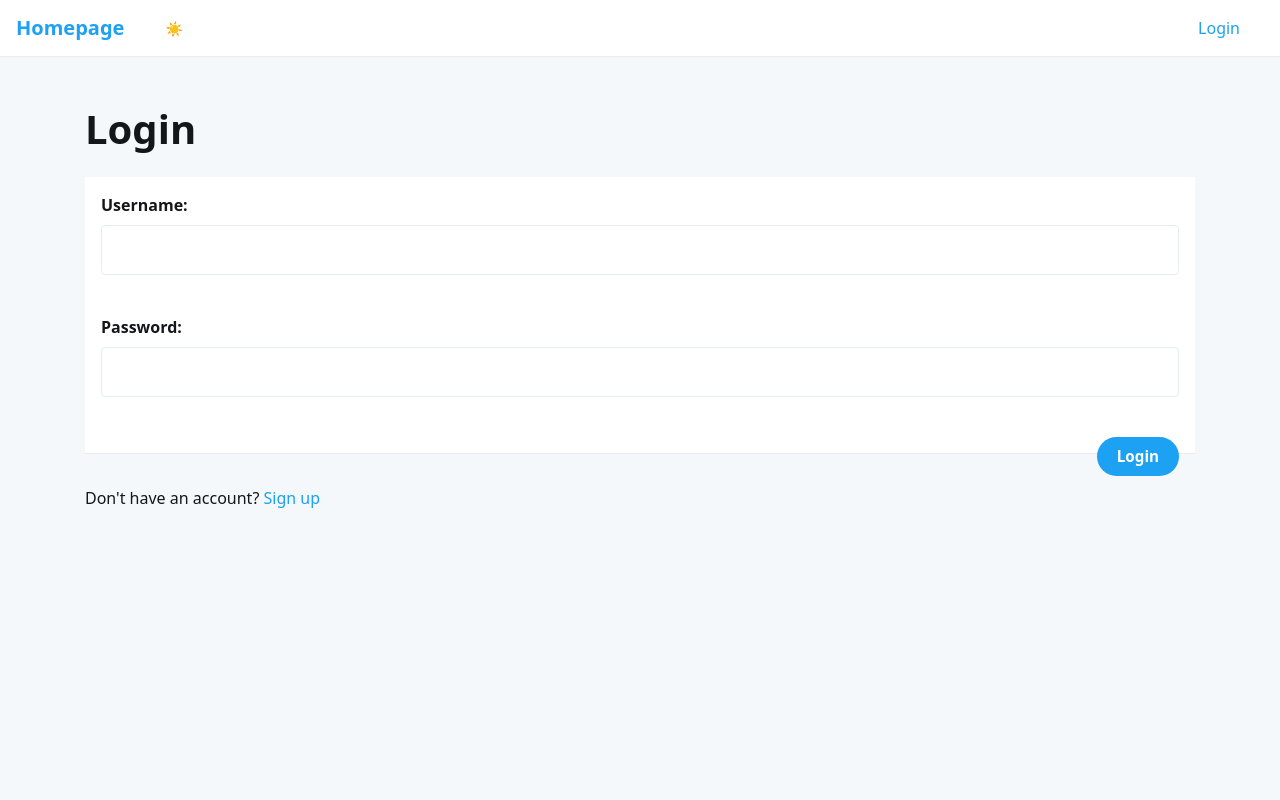
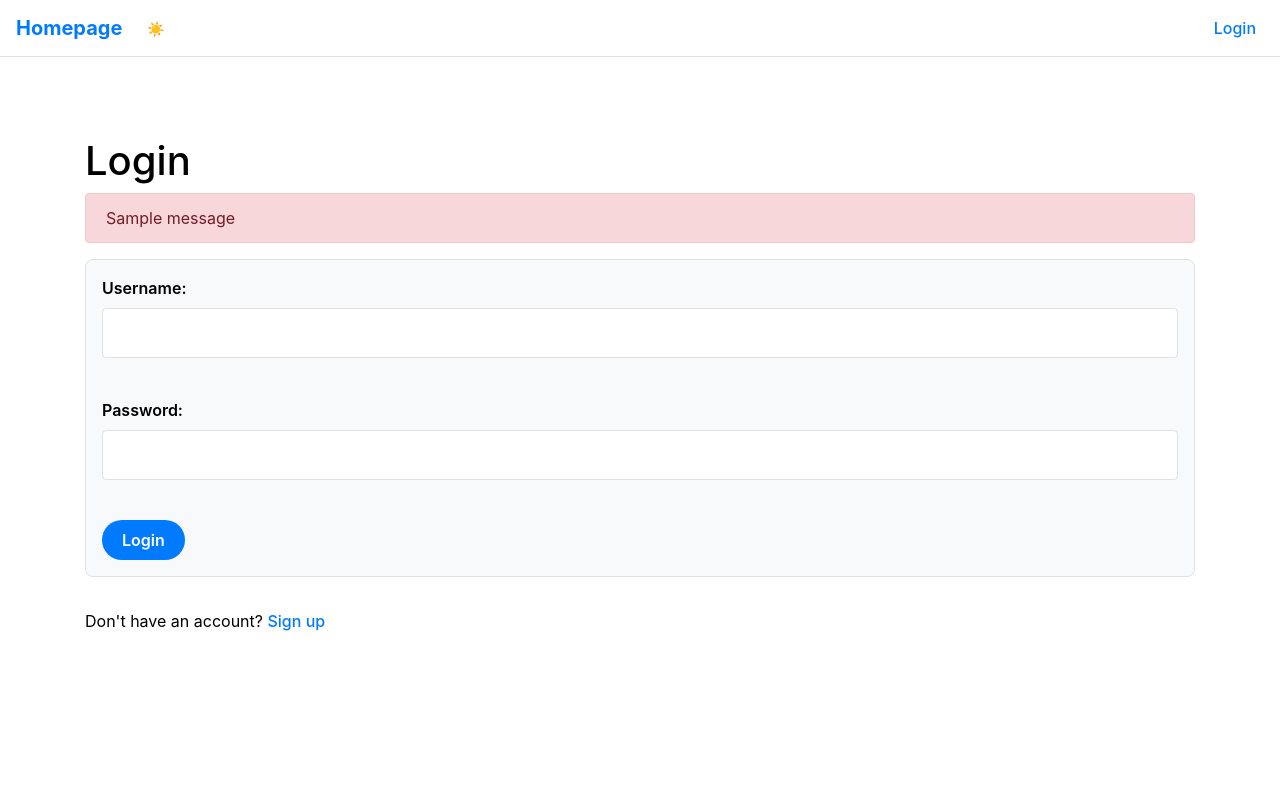
Before and after one commit to amdla/OchronaDanychProj, a Django app: page /login/ in a window 1280 px wide. Run offline with Django 4.2, Linux system fonts and the light colour scheme; tables that the repository leaves empty hold one stand-in row (values such as "Sample post"); one stand-in notice (Sample message) is shown; parts of the project's set-up code (start-up, migrations or seed data) failed here and were passed over; some libraries are stand-ins or nearby versions.

Commit message:
added black/light theme, updated css, added bruteforce prevention

```diff
--- a/twitter_app/settings.py
+++ b/twitter_app/settings.py
@@ -40,7 +40,7 @@
 TEMPLATES = [
     {
         'BACKEND': 'django.template.backends.django.DjangoTemplates',
-        'DIRS': [BASE_DIR / 'templates'],  # Upewnij się, że masz folder templates w projekcie
+        'DIRS': [os.path.join(BASE_DIR, 'twitter_app', 'templates')],
         'APP_DIRS': True,
         'OPTIONS': {
             'context_processors': [
@@ -89,6 +89,8 @@
 
 # Static files (CSS, JavaScript, images)
 STATIC_URL = '/static/'
+STATICFILES_DIRS = [os.path.join(BASE_DIR, 'twitter_app', 'static')]
+# STATIC_ROOT = os.path.join(BASE_DIR, 'staticfiles')
 
 # Authentication settings
 LOGIN_URL = 'login'  # Przekierowanie do logowania, jeśli użytkownik nie jest zalogowany
--- a/twitter_app/static/css/styles.css
+++ b/twitter_app/static/css/styles.css
@@ -1,10 +1,11 @@
-/* Basic Reset & Page Setup */
+/* ==================== LIGHT MODE DEFAULTS ==================== */
+
 html, body {
     margin: 0;
     padding: 0;
     font-family: system-ui, -apple-system, BlinkMacSystemFont, "Segoe UI", Roboto, Ubuntu, "Helvetica Neue", sans-serif;
-    background: #f5f8fa;
-    color: #14171a;
+    background: #ffffff; /* White background */
+    color: #000000; /* Black text */
 }
 
 body {
@@ -15,45 +16,37 @@
 
 /* Navbar */
 .navbar {
-    background-color: #ffffff !important;
-    border-bottom: 1px solid #e6ecf0;
-    position: sticky;
-    top: 0;
-    z-index: 999;
+    background-color: #ffffff;
+    border-bottom: 1px solid #e0e0e0;
     padding: 0.5rem 1rem;
 }
 
 .navbar .navbar-brand {
-    color: #1da1f2 !important;
+    color: #007bff;
     font-weight: 700;
     font-size: 1.25rem;
-    margin-right: 2rem;
-    padding-top: 0.25rem;
 }
 
 .navbar .nav-link {
-    color: #1da1f2 !important;
+    color: #007bff;
     font-weight: 500;
-    margin-right: 1rem;
     transition: color 0.2s ease-in-out;
-    padding-top: 0.5rem;
 }
 
 .navbar .nav-link:hover {
-    color: #0d95e8 !important;
+    color: #0056b3;
 }
 
 /* Container */
 .container {
     flex: 1;
-    width: 100%;
-    padding-bottom: 2rem;
+    padding: 2rem 1rem;
 }
 
 /* Typography */
 h1, h2, h3, h4, h5, h6 {
     font-weight: 700;
-    color: #14171a;
+    color: #000000;
     margin-bottom: 1.5rem;
 }
 
@@ -61,12 +54,22 @@
     font-size: 1rem;
     font-weight: 400;
     line-height: 1.5;
-    color: #14171a;
+    color: #000000;
+}
+
+.username {
+    font-size: 0.95rem;
+    color: #000000;
+}
+
+.username-sep {
+    font-size: 0.95rem;
+    color: #6c757d; /* Muted gray text */
 }
 
 /* Links */
 a {
-    color: #1da1f2;
+    color: #007bff;
     text-decoration: none;
     font-weight: 500;
 }
@@ -77,175 +80,122 @@
 
 /* Forms */
 form {
-    background: #ffffff;
+    background: #f8f9fa;
     padding: 1rem;
-    border-bottom: 1px solid #e6ecf0;
+    border: 1px solid #e0e0e0;
+    border-radius: 8px;
     margin-bottom: 2rem;
 }
 
 form label {
-    display: block;
+    color: #000000;
     font-weight: 600;
-    color: #14171a;
-    margin-bottom: 0.5rem;
 }
 
 form input[type="text"],
 form input[type="password"],
-form textarea,
-form select {
+form textarea {
     width: 100%;
     padding: 0.75rem;
-    border: 1px solid #e6ecf0;
+    border: 1px solid #e0e0e0;
     border-radius: 4px;
     margin-bottom: 1rem;
     font-size: 1rem;
-    background: #fff;
-    color: #14171a;
-}
-
-form textarea {
-    min-height: 80px;
+    background: #ffffff;
+    color: #000000;
 }
 
 form button[type="submit"] {
-    background: #1da1f2;
+    background: #007bff;
     color: #ffffff;
-    border: none;
     padding: 0.5rem 1.25rem;
     border-radius: 20px;
     cursor: pointer;
-    font-size: 0.95rem;
     font-weight: 600;
+    border: none;
     transition: background 0.2s ease-in-out;
-    float: right;
 }
 
 form button[type="submit"]:hover {
-    background: #0d95e8;
+    background: #0056b3;
 }
 
-/* Messages Section */
-.messages {
-    width: 100%;
-    max-width: 600px;
-    margin: 0 auto;
-}
-
-/* Individual Message Card */
+/* Message Box */
 .message {
-    background: #ffffff;
-    border: 1px solid #e6ecf0;
+    background: #f8f9fa;
+    border: 1px solid #e0e0e0;
     border-radius: 8px;
-    padding: 0.75rem 1rem;
+    padding: 1rem;
     margin-bottom: 1rem;
 }
 
-.message:last-child {
-    margin-bottom: 0;
-}
-
-.message-inner {
-    display: flex;
-    align-items: flex-start;
-}
-
-.user-avatar {
-    width: 48px;
-    height: 48px;
-    border-radius: 50%;
-    background: #e6ecf0;
-    margin-right: 0.75rem;
-    flex-shrink: 0;
-    position: relative;
-}
-
-.user-avatar::before {
-    content: "";
-    display: block;
-    width: 100%;
-    height: 100%;
-    background-image: url('https://abs.twimg.com/sticky/default_profile_images/default_profile_400x400.png');
-    background-size: cover;
-    border-radius: 50%;
-}
-
-.message-body {
-    display: flex;
-    flex-direction: column;
-    width: 100%;
-}
-
-.message-header {
+.message .username {
     font-weight: 700;
-    margin-bottom: 0.25rem;
-    display: flex;
-    align-items: baseline;
-}
-
-.username {
-    font-size: 0.95rem;
-    color: #14171a;
-    margin-right: 0.25rem;
-}
-
-.username-sep {
-    font-size: 0.95rem;
-    color: #657786;
+    color: #000000;
 }
 
 .message-text {
+    color: #000000;
     margin-bottom: 0.75rem;
-    color: #14171a;
-    white-space: pre-wrap;
 }
 
 .posted-image {
-    max-width: 100%;
-    height: auto;
-    border-radius: 8px;
-    border: 1px solid #e6ecf0;
-    display: block;
+    max-width: 100%;          /* Ensure the image does not exceed the container width */
+    max-height: 400px;        /* Set a reasonable max height */
+    width: auto;              /* Maintain the original aspect ratio */
+    height: auto;             /* Maintain the original aspect ratio */
+    object-fit: contain;      /* Ensure the entire image fits within the set dimensions */
+    border-radius: 8px;       /* Maintain rounded corners */
+    border: 1px solid #e0e0e0;
+    display: block;           /* Ensure the image behaves like a block element */
+    margin: 0 auto;           /* Center the image horizontally */
 }
 
-/* Alerts */
-.alert-success {
-    background: #d4edda;
-    color: #155724;
-    border: 1px solid #c3e6cb;
-    border-radius: 4px;
-    padding: 1rem;
-    margin-bottom: 2rem;
-}
+/* ==================== DARK MODE OVERRIDES ==================== */
 
-/* Utility Classes */
-.mt-5 {
-    margin-top: 3rem !important;
-}
-
-/* Dark Mode */
 body.dark-mode {
-    background: #121212;
+    background: #000000;
     color: #ffffff;
 }
 
+/* Navbar in Dark Mode */
 body.dark-mode .navbar {
-    background-color: #1c1c1c !important;
-    border-bottom: 1px solid #333;
+    background-color: #000000;
+    border-bottom: 1px solid #444;
 }
 
 body.dark-mode .navbar .navbar-brand,
 body.dark-mode .navbar .nav-link {
-    color: #1da1f2 !important;
+    color: #66b2ff;
 }
 
-body.dark-mode a {
-    color: #1da1f2;
+body.dark-mode .navbar .nav-link:hover {
+    color: #3399ff;
 }
 
+/* General Text in Dark Mode */
+body.dark-mode h1,
+body.dark-mode h2,
+body.dark-mode h3,
+body.dark-mode h4,
+body.dark-mode h5,
+body.dark-mode h6,
+body.dark-mode p,
+body.dark-mode label,
+body.dark-mode .content,
+body.dark-mode .message-text,
+body.dark-mode .username {
+    color: #ffffff;
+}
+
+body.dark-mode .username-sep {
+    color: #b0b3b8; /* Light gray for muted text */
+}
+
+/* Forms in Dark Mode */
 body.dark-mode form {
-    background: #1f1f1f;
-    border-bottom: 1px solid #333;
+    background: #222222;
+    border: 1px solid #555;
 }
 
 body.dark-mode form label {
--- a/twitter_app/templates/base.html
+++ b/twitter_app/templates/base.html
@@ -3,10 +3,10 @@
 <html lang="en">
 <head>
     <meta charset="UTF-8">
+    <link rel="stylesheet" href="{% static 'css/styles.css' %}?v={{ timestamp }}">
     <meta name="viewport" content="width=device-width, initial-scale=1.0">
     <title>{% block title %}My Django App{% endblock %}</title>
     <link rel="stylesheet" href="https://stackpath.bootstrapcdn.com/bootstrap/4.5.2/css/bootstrap.min.css">
-    <link rel="stylesheet" href="{% static 'css/styles.css' %}">
     {% block extra_css %}{% endblock %}
 </head>
 <body>
--- a/twitter_app/templates/login.html
+++ b/twitter_app/templates/login.html
@@ -4,6 +4,16 @@
 
 {% block content %}
     <h1>Login</h1>
+
+    {% if messages %}
+        <div class="messages">
+            {% for message in messages %}
+                <div class="alert alert-danger" role="alert">
+                    {{ message }}
+                </div>
+            {% endfor %}
+        </div>
+    {% endif %}
 
     <form method="POST">
         {% csrf_token %}
--- a/twitter_app/utils.py
+++ b/twitter_app/utils.py
@@ -5,12 +5,12 @@
 ph = PasswordHasher()
 
 
-def hash_pass(password):
+def hash_password(password):
     # Hash the password
     return ph.hash(password)
 
 
-def check_pass(password, hashed_password):
+def check_password(password, hashed_password):
     try:
         # Verify the password against the hash
         return ph.verify(hashed_password, password)
--- a/twitter_app/views.py
+++ b/twitter_app/views.py
@@ -1,13 +1,16 @@
+from datetime import timedelta, datetime
+
 import bleach
 import markdown
 from django.contrib import messages
 from django.shortcuts import render, redirect
+from django.utils.timezone import now
 
 from twitter_app.forms import MessageForm
 from twitter_app.forms import RegisterForm
 from twitter_app.models import Message
 from twitter_app.models import User
-from twitter_app.utils import hash_pass, check_pass, ALLOWED_TAGS, ALLOWED_ATTRIBUTES
+from twitter_app.utils import check_password, hash_password, ALLOWED_TAGS, ALLOWED_ATTRIBUTES
 
 
 def index(request):
@@ -31,23 +34,54 @@
 
 # Widok logowania
 def login_view(request):
-    clear_messages(request)  # Wyczyść wszystkie istniejące komunikaty
+    clear_messages(request)  # Clear existing messages
+
+    # Get failed attempts and last attempt time from cookies
+    failed_attempts = int(request.COOKIES.get('failed_attempts', 0))
+    last_attempt_time_str = request.COOKIES.get('last_attempt_time')
+
+    # Convert last_attempt_time to a datetime object if it exists
+    if last_attempt_time_str:
+        last_attempt_time = datetime.fromisoformat(last_attempt_time_str)
+    else:
+        last_attempt_time = None
+
+    # Lockout threshold and duration
+    MAX_FAILED_ATTEMPTS = 5
+    LOCKOUT_DURATION = timedelta(seconds=10)
+
+    # Check if the user is locked out
+    if failed_attempts >= MAX_FAILED_ATTEMPTS and last_attempt_time:
+        if now() - last_attempt_time < LOCKOUT_DURATION:
+            messages.error(request, 'Too many failed attempts. Please try again later.')
+            return render(request, 'login.html')
+
     if request.method == 'POST':
         username = request.POST.get('username')
         password = request.POST.get('password')
 
         try:
             user = User.objects.get(username=username)
-            # Use check_pass to validate the password
-            if check_pass(password, user.password):
+            if check_password(password, user.password):
                 response = redirect('home')
                 response.set_cookie('user_id', user.id, max_age=1200)
                 response.set_cookie('username', user.username, max_age=1200)
+
+                # Reset failed attempts on successful login
+                response.delete_cookie('failed_attempts')
+                response.delete_cookie('last_attempt_time')
                 return response
             else:
                 messages.error(request, 'Invalid username or password.')
         except User.DoesNotExist:
             messages.error(request, 'Invalid username or password.')
+
+        # Increment failed attempts and set the last attempt time
+        failed_attempts += 1
+        response = render(request, 'login.html')
+        response.set_cookie('failed_attempts', failed_attempts, max_age=1200)
+        response.set_cookie('last_attempt_time', now().isoformat(), max_age=1200)
+        return response
 
     return render(request, 'login.html')
 
@@ -85,7 +119,7 @@
         if form.is_valid():
             new_user = form.save(commit=False)
 
-            new_user.password = hash_pass(form.cleaned_data["password"])
+            new_user.password = hash_password(form.cleaned_data["password"])
             new_user.save()
             return redirect('login')
     else:
```
Also changed, not shown: other parts of twitter_app/static/css/styles.css (+18 -13 lines), twitter_app/models.py (+0 -7 lines), 1 other file.
